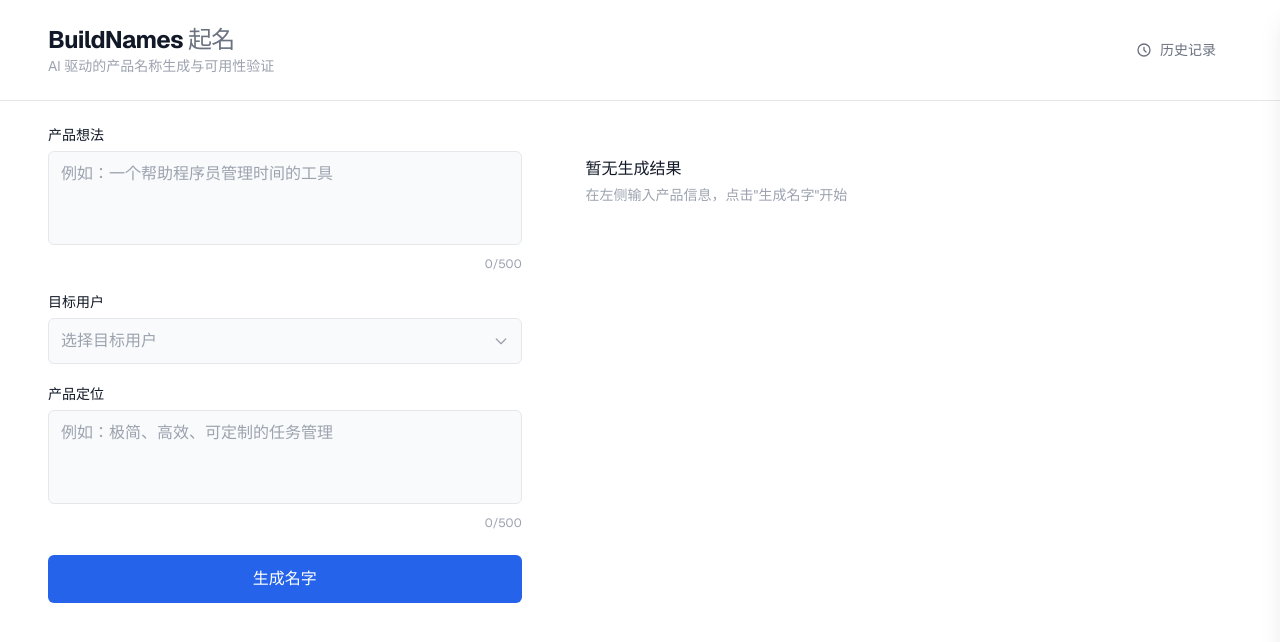
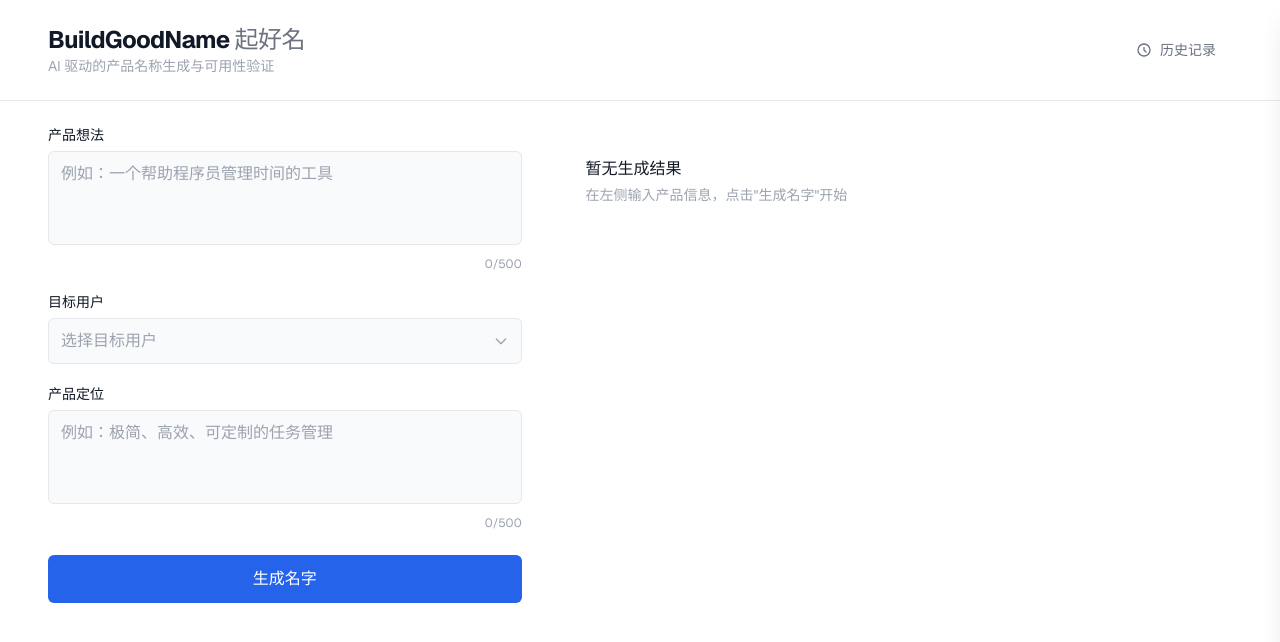
Before and after one commit to JIKE-AI-Coding/BuildNames, a Next.js app: page / in a window 1280 px wide. Shown: the top 642 px of the page. Built offline with nearby package versions, Linux system fonts and the light colour scheme.

Commit message:
修改名称

```diff
--- a/src/app/layout.tsx
+++ b/src/app/layout.tsx
@@ -13,7 +13,7 @@ const geistMono = Geist_Mono({
 });
 
 export const metadata: Metadata = {
-  title: "BuildNames — AI 产品名生成与验证工具",
+  title: "BuildGoodName — AI 产品名生成与验证工具",
   description: "输入产品想法，AI 生成10个好名字，自动验证 GitHub 和域名可用性",
 };
 
--- a/src/app/page.tsx
+++ b/src/app/page.tsx
@@ -405,7 +405,7 @@ export default function Home() {
         <div className="max-w-[1400px] mx-auto px-6 md:px-12 py-6 flex items-center justify-between">
           <div className="flex flex-col">
             <h1 className="text-2xl font-bold tracking-tight text-[#111827]">
-              BuildNames <span className="text-[#6B7280] font-normal">起名</span>
+              BuildGoodName <span className="text-[#6B7280] font-normal">起好名</span>
             </h1>
             <p className="text-sm text-[#9CA3AF]">AI 驱动的产品名称生成与可用性验证</p>
           </div>
--- a/src/hooks/useHistoryStorage.ts
+++ b/src/hooks/useHistoryStorage.ts
@@ -31,7 +31,7 @@ export interface HistorySession {
   generatedNames: NameVerificationResult[];
 }
 
-const STORAGE_KEY = "buildnames_history";
+const STORAGE_KEY = "BuildGoodName_history";
 const MAX_SESSIONS = 50;
 
 export function useHistoryStorage() {
```
Also changed, not shown: 2 other files (tests, documents, lock files or other folders).
